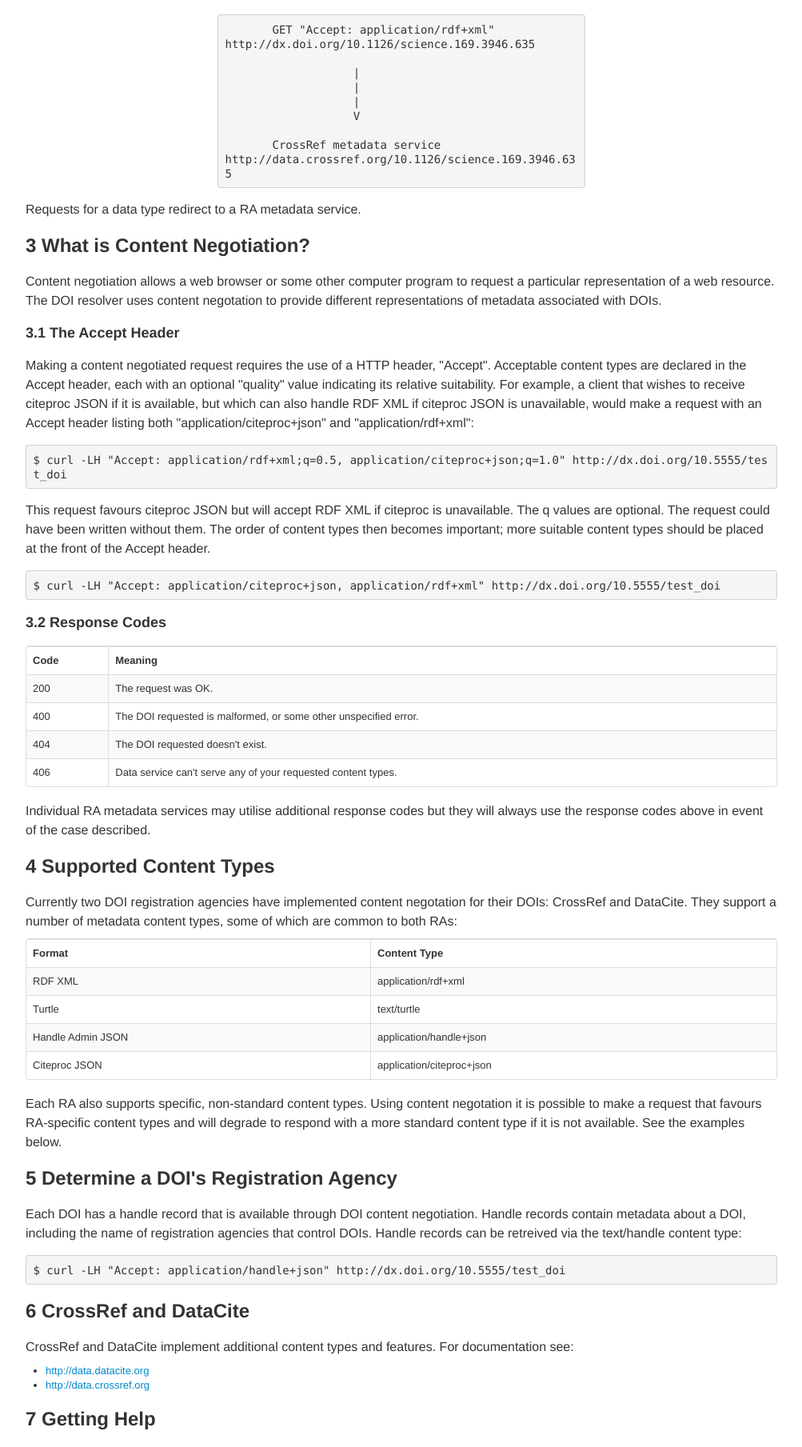
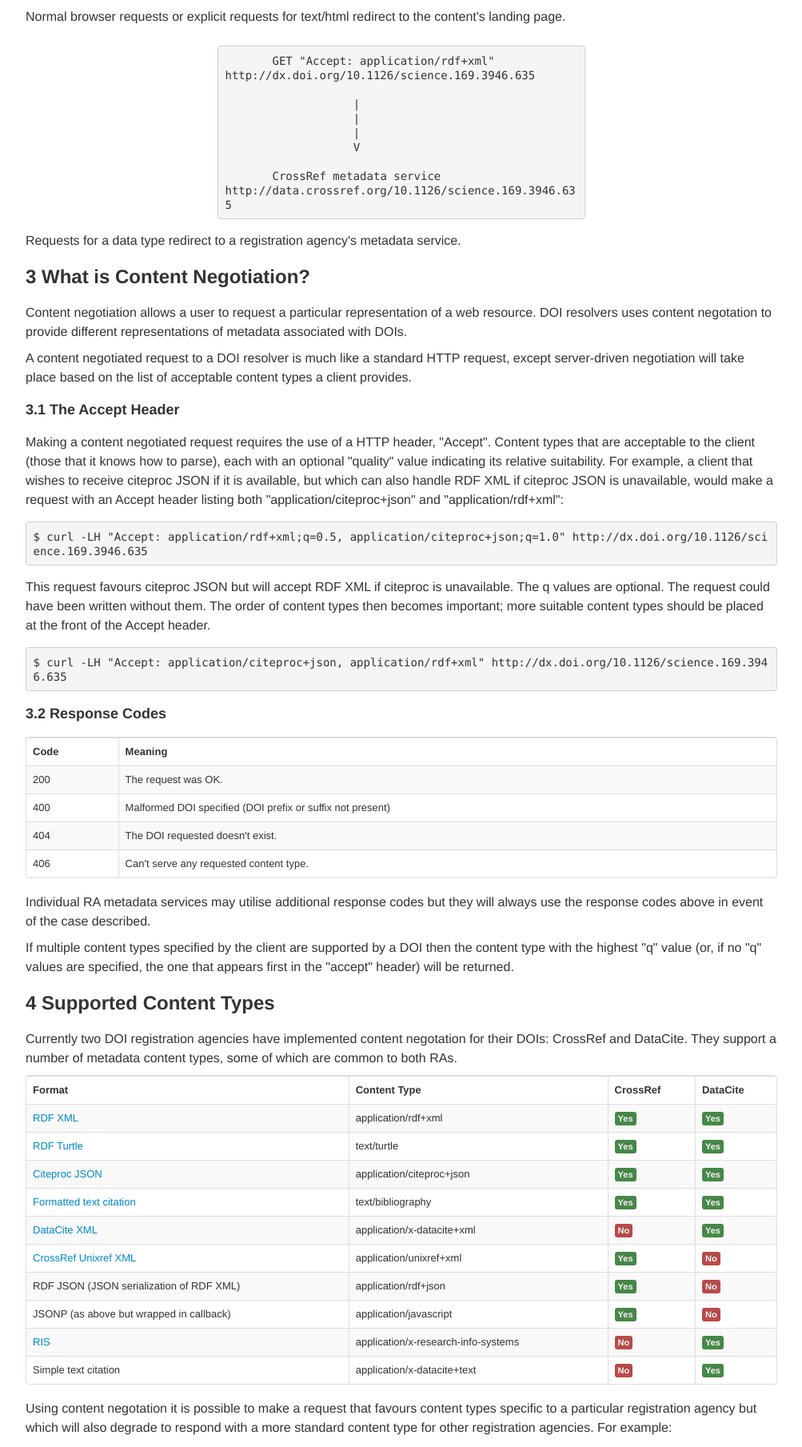
Before and after one commit to crosscite/cn-docs, a plain HTML site: page index.html in a window 1280 px wide. Shown: the part 991-2800 px from the top of the page at 80% size, without its empty margins (138-1141 px from the left). Drawn offline with Linux system fonts and the light colour scheme.

Commit message:
A number of minor modifications:
- Add more content types to supported content types table.
- List whether content types are supported by CrossRef, DataCite or both.
- Tidy up some language.
- Fix DataCite e-mail address.
- For now leave in 400 response.
- Drop mention of web browser requests using conneg.
- Mention DataCite work format conneg.

```diff
--- a/index.html
+++ b/index.html
@@ -7,7 +7,7 @@
 <meta http-equiv="Content-Type" content="text/html;charset=iso-8859-1"/>
 <meta name="title" content="DOI Content Negotiation"/>
 <meta name="generator" content="Org-mode"/>
-<meta name="generated" content="2012-03-13 10:31:53 GMT"/>
+<meta name="generated" content="2012-04-30 10:03:35 BST"/>
 <meta name="author" content="Karl Ward"/>
 <meta name="description" content=""/>
 <meta name="keywords" content=""/>
@@ -113,9 +113,8 @@
 </ul>
 </li>
 <li><a href="#sec-4">4 Supported Content Types</a></li>
-<li><a href="#sec-5">5 Determine a DOI's Registration Agency</a></li>
-<li><a href="#sec-6">6 CrossRef and DataCite</a></li>
-<li><a href="#sec-7">7 Getting Help</a></li>
+<li><a href="#sec-5">5 CrossRef and DataCite</a></li>
+<li><a href="#sec-6">6 Getting Help</a></li>
 </ul>
 </div>
 </div>
@@ -129,16 +128,20 @@
   DOIs provide a persistent link to content. They identify many types of work,
   from journal articles to research data sets. Typically, someone interacting with
   DOIs will be a researcher, who will resolve DOIs found in scholarly references
-  to content using the <a href='http://dx.doi.org'>DOI resolver</a>. Such
-  researchers may not even realise they are using DOIs and the resolver
-  since they may be follow dx.doi.org web links without interacting with the URL
-  itself.
+  to content using a <a href='http://dx.doi.org'>DOI resolver</a>. Such
+  researchers may not even realise they are using DOIs and a DOI resolver
+  since they may follow links with embedded DOIs.
 </p>
 <p>
   Yet DOIs can provide more than a permanent, indirect link to content. DOI
   registration agencies such as CrossRef and DataCite collect bibliographic metadata
-  about the works they link to. This metadata can be retrieved from the DOI resolver
+  about the works they link to. This metadata can be retrieved from a DOI resolver
   too, using content negotation to request a particular representation of the metadata.
+</p>
+<p>
+  For some DOIs content negotiation can be used to retreive different representations
+  of a work. For example, some DataCite DOIs identify data sets that may be available
+  in a number of data formats and container formats.
 </p>
 </div>
 
@@ -154,10 +157,9 @@
   location of a DOI. For example, the DOI "10.1126/science.169.3946.635"
   redirects to a landing page describing the article, "The Structure of Ordinary Water".
   Content negotiated requests to dx.doi.org that ask for a content type which isn't
-  "text/html" will be redirected to a metadata service hosted by DOI's registration
-  agency. At time of writing, CrossRef and DataCite support content negotiated DOIs via
-  <a href="http://data.crossref.org">http://data.crossref.org</a> and <a href="http://data.datacite.org">http://data.datacite.org</a>. mEDRA DOIs are also supported
-  via the CrossRef metadata service.
+  "text/html" will be redirected to a metadata service hosted by the DOI's registration
+  agency. CrossRef and DataCite support content negotiated DOIs via <a href="http://data.crossref.org">http://data.crossref.org</a>
+  and <a href="http://data.datacite.org">http://data.datacite.org</a>.
 </p>
 
 
@@ -200,7 +202,7 @@ http://data.crossref.org/10.1126/science.169.3946.635
   </div></div>
 
 <p>
-  Requests for a data type redirect to a RA metadata service.
+  Requests for a data type redirect to a registration agency's metadata service.
 </p>
 </div>
 
@@ -212,9 +214,14 @@ http://data.crossref.org/10.1126/science.169.3946.635
 
 
 <p>
-  Content negotiation allows a web browser or some other computer program to request
-  a particular representation of a web resource. The DOI resolver uses content
-  negotation to provide different representations of metadata associated with DOIs.
+  Content negotiation allows a user to request a particular representation of a web
+  resource. DOI resolvers uses content negotation to provide different representations
+  of metadata associated with DOIs.
+</p>
+<p>
+  A content negotiated request to a DOI resolver is much like a standard HTTP request,
+  except server-driven negotiation will take place based on the list of acceptable
+  content types a client provides.
 </p>
 
 </div>
@@ -226,8 +233,9 @@ http://data.crossref.org/10.1126/science.169.3946.635
 
 <p>
    Making a content negotiated request requires the use of a HTTP header, "Accept".
-   Acceptable content types are declared in the Accept header, each with an optional
-   "quality" value indicating its relative suitability. For example, a client that
+   Content types that are acceptable to the client (those that it knows how to parse),
+   each with an optional "quality" value indicating its relative suitability. For example,
+   a client that
    wishes to receive citeproc JSON if it is available, but which can also handle
    RDF XML if citeproc JSON is unavailable, would make a request with an Accept
    header listing both "application/citeproc+json" and "application/rdf+xml":
@@ -235,7 +243,7 @@ http://data.crossref.org/10.1126/science.169.3946.635
 
 
 
-<pre class="example">$ curl -LH "Accept: application/rdf+xml;q=0.5, application/citeproc+json;q=1.0" http://dx.doi.org/10.5555/test_doi
+<pre class="example">$ curl -LH "Accept: application/rdf+xml;q=0.5, application/citeproc+json;q=1.0" http://dx.doi.org/10.1126/science.169.3946.635
 </pre>
 
 
@@ -248,7 +256,7 @@ http://data.crossref.org/10.1126/science.169.3946.635
 
 
 
-<pre class="example">$ curl -LH "Accept: application/citeproc+json, application/rdf+xml" http://dx.doi.org/10.5555/test_doi
+<pre class="example">$ curl -LH "Accept: application/citeproc+json, application/rdf+xml" http://dx.doi.org/10.1126/science.169.3946.635
 </pre>
 
 
@@ -270,9 +278,9 @@ http://data.crossref.org/10.1126/science.169.3946.635
 </thead>
 <tbody>
 <tr><td class="right">200</td><td class="left">The request was OK.</td></tr>
-<tr><td class="right">400</td><td class="left">The DOI requested is malformed, or some other unspecified error.</td></tr>
+<tr><td class="right">400</td><td class="left">Malformed DOI specified (DOI prefix or suffix not present)</td></tr>
 <tr><td class="right">404</td><td class="left">The DOI requested doesn't exist.</td></tr>
-<tr><td class="right">406</td><td class="left">Data service can't serve any of your requested content types.</td></tr>
+<tr><td class="right">406</td><td class="left">Can't serve any requested content type.</td></tr>
 </tbody>
 </table>
 
@@ -280,6 +288,11 @@ http://data.crossref.org/10.1126/science.169.3946.635
 <p>
    Individual RA metadata services may utilise additional response codes but they will
    always use the response codes above in event of the case described.
+</p>
+<p>
+   If multiple content types specified by the client are supported by a DOI then the
+   content type with the highest "q" value (or, if no "q" values are specified, the one
+   that appears first in the "accept" header) will be returned.
 </p>
 </div>
 </div>
@@ -294,59 +307,53 @@ http://data.crossref.org/10.1126/science.169.3946.635
 <p>
   Currently two DOI registration agencies have implemented content negotation for their
   DOIs: CrossRef and DataCite. They support a number of metadata content types, some of
-  which are common to both RAs:
+  which are common to both RAs.
 </p>
 <table  border="2" cellspacing="0" cellpadding="6" rules="groups" frame="hsides" class="table table-bordered table-striped">
 <caption></caption>
-<colgroup><col class="left" /><col class="left" />
+<colgroup><col class="left" /><col class="left" /><col class="left" /><col class="left" />
 </colgroup>
 <thead>
-<tr><th scope="col" class="left">Format</th><th scope="col" class="left">Content Type</th></tr>
+<tr><th scope="col" class="left">Format</th><th scope="col" class="left">Content Type</th><th scope="col" class="left">CrossRef</th><th scope="col" class="left">DataCite</th></tr>
 </thead>
 <tbody>
-<tr><td class="left">RDF XML</td><td class="left">application/rdf+xml</td></tr>
-<tr><td class="left">Turtle</td><td class="left">text/turtle</td></tr>
-<tr><td class="left">Handle Admin JSON</td><td class="left">application/handle+json</td></tr>
-<tr><td class="left">Citeproc JSON</td><td class="left">application/citeproc+json</td></tr>
+<tr><td class="left"><a href='http://www.w3.org/TR/rdf-syntax-grammar/'>RDF XML</a></td><td class="left">application/rdf+xml</td><td class="left"><span class='label label-success'>Yes</span></td><td class="left"><span class='label label-success'>Yes</span></td></tr>
+<tr><td class="left"><a href='http://www.w3.org/TeamSubmission/turtle/'>RDF Turtle</a></td><td class="left">text/turtle</td><td class="left"><span class='label label-success'>Yes</span></td><td class="left"><span class='label label-success'>Yes</span></td></tr>
+<tr><td class="left"><a href='http://gsl-nagoya-u.net/http/pub/citeproc-doc.html'>Citeproc JSON</a></td><td class="left">application/citeproc+json</td><td class="left"><span class='label label-success'>Yes</span></td><td class="left"><span class='label label-success'>Yes</span></td></tr>
+<tr><td class="left"><a href='http://citationstyles.org/'>Formatted text citation</a></td><td class="left">text/bibliography</td><td class="left"><span class='label label-success'>Yes</span></td><td class="left"><span class='label label-success'>Yes</span></td></tr>
+<tr><td class="left"><a href='http://schema.datacite.org/'>DataCite XML</a></td><td class="left">application/x-datacite+xml</td><td class="left"><span class='label label-important'>No</span></td><td class="left"><span class='label label-success'>Yes</span></td></tr>
+<tr><td class="left"><a href='http://www.crossref.org/schema/documentation/unixref1.1/unixref1.1.html'>CrossRef Unixref XML</a></td><td class="left">application/unixref+xml</td><td class="left"><span class='label label-success'>Yes</span></td><td class="left"><span class='label label-important'>No</span></td></tr>
+<tr><td class="left">RDF JSON (JSON serialization of RDF XML)</td><td class="left">application/rdf+json</td><td class="left"><span class='label label-success'>Yes</span></td><td class="left"><span class='label label-important'>No</span></td></tr>
+<tr><td class="left">JSONP (as above but wrapped in callback)</td><td class="left">application/javascript</td><td class="left"><span class='label label-success'>Yes</span></td><td class="left"><span class='label label-important'>No</span></td></tr>
+<tr><td class="left"><a href='http://en.wikipedia.org/wiki/RIS<sub>(file<sub>format</sub>)</sub>'>RIS</a></td><td class="left">application/x-research-info-systems</td><td class="left"><span class='label label-important'>No</span></td><td class="left"><span class='label label-success'>Yes</span></td></tr>
+<tr><td class="left">Simple text citation</td><td class="left">application/x-datacite+text</td><td class="left"><span class='label label-important'>No</span></td><td class="left"><span class='label label-success'>Yes</span></td></tr>
 </tbody>
 </table>
 
 
 <p>
-  Each RA also supports specific, non-standard content types. Using content
-  negotation it is possible to make a request that favours RA-specific content types
-  and will degrade to respond with a more standard content type if it is not
-  available. See the examples below.
+  Using content negotation it is possible to make a request that favours content types
+  specific to a particular registration agency but which will also  degrade to respond
+  with a more standard content type for other registration agencies. For example:
+</p>
+
+
+
+<pre class="example">$ curl -LH "Accept: application/unixref+xml;q=1, application/rdf+xml;q=0.5" http://dx.doi.org/10.1126/science.169.3946.635
+</pre>
+
+
+<p>
+  This request will return CrossRef XML for CrossRef DOIs and RDF XML for non-CrossRef
+  DOIs, such as DataCite DOIs.
 </p>
 </div>
 
 </div>
 
 <div id="outline-container-5" class="outline-2">
-<h2 id="sec-5"><span class="section-number-2">5</span> Determine a DOI's Registration Agency</h2>
+<h2 id="sec-5"><span class="section-number-2">5</span> CrossRef and DataCite</h2>
 <div class="outline-text-2" id="text-5">
-
-
-<p>
-  Each DOI has a handle record that is available through DOI content negotiation.
-  Handle records contain metadata about a DOI, including the name of registration
-  agencies that control DOIs. Handle records can be retreived via the text/handle
-  content type:
-</p>
-
-
-
-<pre class="example">$ curl -LH "Accept: application/handle+json" http://dx.doi.org/10.5555/test_doi
-</pre>
-
-
-</div>
-
-</div>
-
-<div id="outline-container-6" class="outline-2">
-<h2 id="sec-6"><span class="section-number-2">6</span> CrossRef and DataCite</h2>
-<div class="outline-text-2" id="text-6">
 
 
 <p>
@@ -365,13 +372,13 @@ http://data.crossref.org/10.1126/science.169.3946.635
 
 </div>
 
-<div id="outline-container-7" class="outline-2">
-<h2 id="sec-7"><span class="section-number-2">7</span> Getting Help</h2>
-<div class="outline-text-2" id="text-7">
+<div id="outline-container-6" class="outline-2">
+<h2 id="sec-6"><span class="section-number-2">6</span> Getting Help</h2>
+<div class="outline-text-2" id="text-6">
 
 
 <p>
-  Please contact labs@crossref.org or cn@datacite.org for support.
+  Please contact labs@crossref.org or tech@datacite.org for support.
 </p>
 
 
@@ -380,12 +387,5 @@ http://data.crossref.org/10.1126/science.169.3946.635
 </div>
 </div>
 
-<div id="postamble">
-<p class="date">Date: 2012-03-13 10:31:53 GMT</p>
-<p class="author">Author: Karl Ward</p>
-<p class="creator">Org version 7.8.03 with Emacs version 24</p>
-<a href="http://validator.w3.org/check?uri=referer">Validate XHTML 1.0</a>
-
-</div>
 </body>
 </html>
```
Also changed, not shown: 1 other file.
